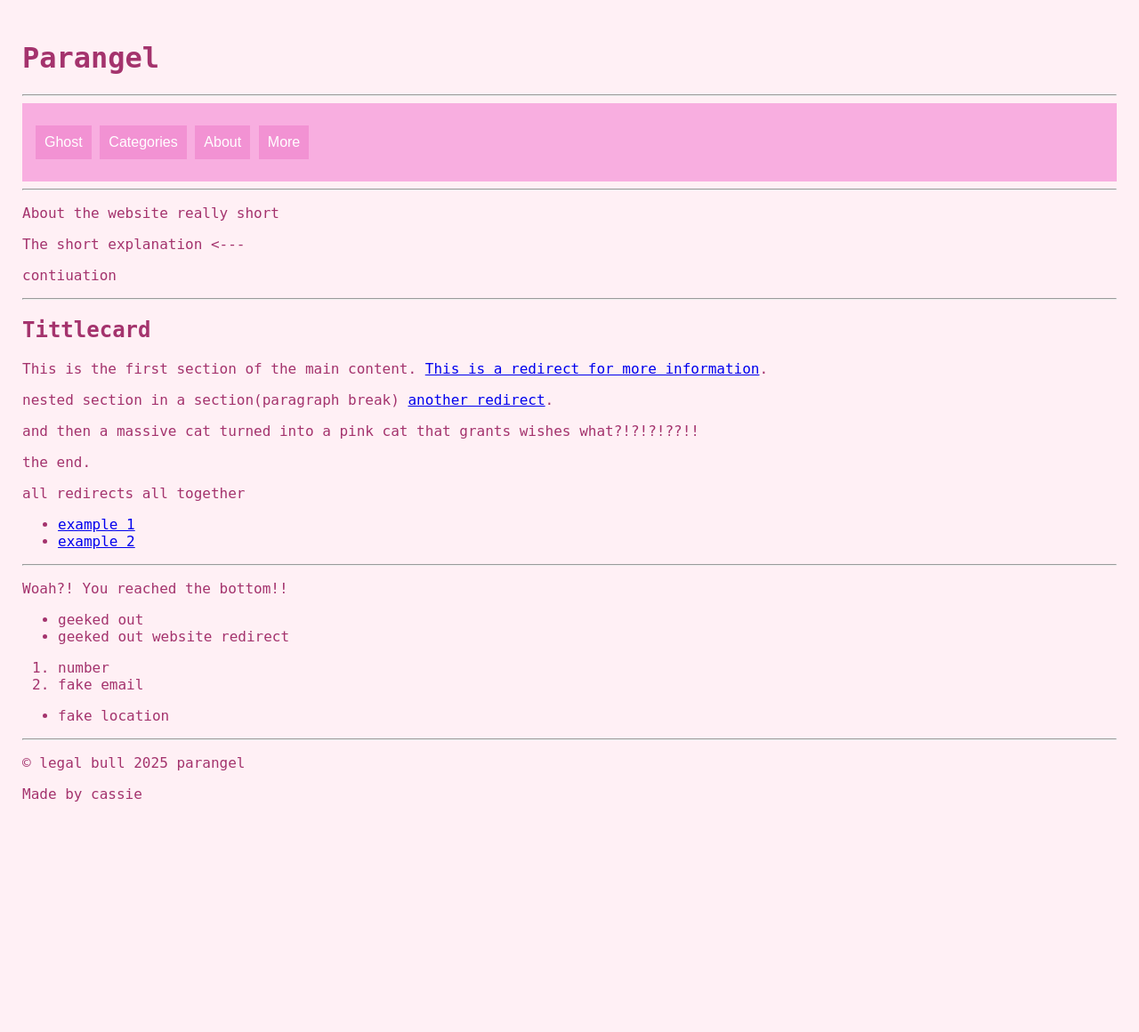
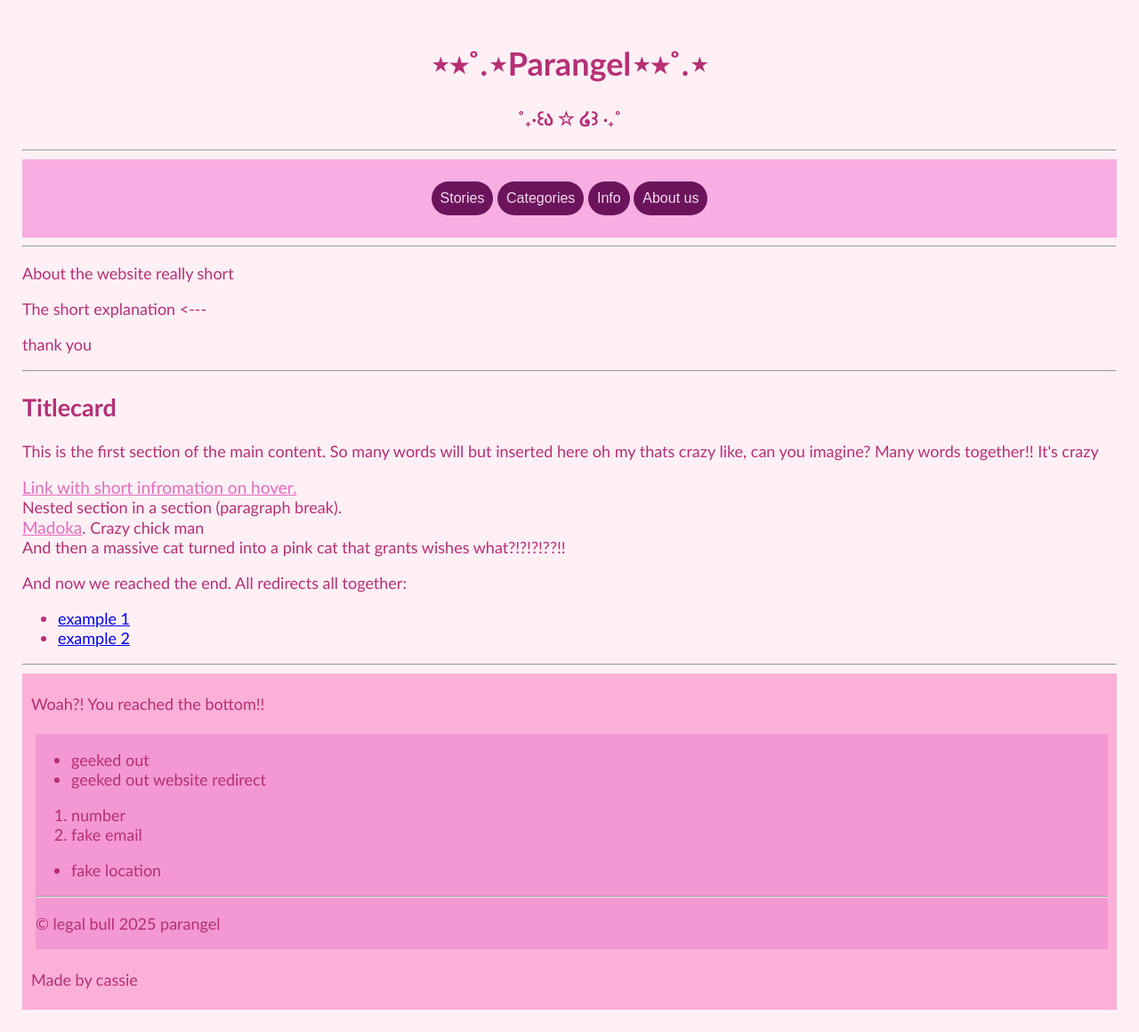
Before and after one commit to CouldbeCassie/bayaya, a PHP site: page /parangel.html in a window 1280 px wide. Shown: the whole page at 89% size. Before the commit the page ends 901 px from the top, so only its background shows below. Run offline with PHP 8.4, Linux system fonts and the light colour scheme.

Commit message:
123123123123

```diff
--- a/parangel.css
+++ b/parangel.css
@@ -1,12 +1,13 @@
 body {
-    font-family: 'Courier Prime', monospace;
+    font-family: 'Gill Sans', 'Gill Sans MT', Calibri, 'Trebuchet MS', sans-serif;
     background: lavenderblush;
     min-height: 100vh; /* Ensures the body takes at least the full viewport height */
     width: 100%; /* Ensures the body takes the full width */
     box-sizing: border-box; /* Include padding and border in the element's total width and height */
     margin: 0; /* Remove default margin */
     padding: 25px;
-    color: rgb(164, 51, 109);
+    color: rgb(182, 47, 117);
+    font-size: large;
 }
 
 /*header area*/
@@ -18,8 +19,9 @@ body {
 nav {
     display: flex;
     flex-direction: row;
-    justify-content: space-between;
+    justify-content: space-evenly;
     align-items: center;
+    flex-wrap: wrap;
 }
 
 /*Dropdown*/
@@ -29,8 +31,9 @@ nav {
 }
 
 .dropbtn, button {
-    background-color: #f292d3;
-    color: white;
+    background-color: #6b145c;
+    border-radius: 50px;
+    color: rgb(244, 218, 235);
     padding: 10px;
     font-size: 16px;
     border: none;
@@ -42,7 +45,7 @@ nav {
     position: absolute;
     background-color: #f1f1f1;
     min-width: 160px;
-    box-shadow: 0px 8px 16px 0px rgba(0,0,0,0.2);
+    box-shadow: 0px 8px 16px 0px rgba(0, 0, 0, 0.2);
     z-index: 1;
 }
 
@@ -73,3 +76,53 @@ button:hover {
 
 /*dropdown end*/
 /*header area end*/
+.info {
+    text-decoration: underline;
+    color: #e16cbe;
+    border: none;
+    cursor: pointer;
+    font-size: 19px;
+}
+
+.information {
+    width: fit-content;
+    position: relative; /* Ensure positioning context for child elements */
+}
+
+.infotag {
+    display: none;
+    background-color: #fec8e5;
+    border-radius: 20px;
+    width: fit-content;
+    z-index: 1;
+    position:absolute; /* Position absolutely relative to the parent .information */
+    left: 0;
+}
+
+.infotag p {
+    padding: 4px 4px;
+    text-decoration: none;
+}
+
+/* Display infotag when hovering over .info */
+.information .info:hover + .infotag {
+    display: block;
+}
+
+/* Hide infotag when not hovering over .info */
+.information:hover .infotag {
+    display: none;
+}
+/*i hate this this will be used alot*/
+footer{
+    background-color: rgba(249, 117, 187, 0.511);
+    margin: 0px;
+    padding: 5px 5px 5px 10px;
+    display: flex;
+    flex-direction: column;
+    flex-wrap: wrap;
+}
+.footer{
+    background: #ec82cb80;
+    margin: 5px;
+}
--- a/parangel.html
+++ b/parangel.html
@@ -8,19 +8,21 @@
 </head>
 <body>
 <header>
-    <h1>Parangel</h1>
+    <h1 style="text-align: center;">⋆⭒˚.⋆Parangel⋆⭒˚.⋆</h1>
+    <h3 style="text-align: center;">˚₊‧꒰ა ☆ ໒꒱ ‧₊˚</h3>
 </header>
 <hr>
 <div class="navigation">
     <nav>
         <div>
             <div class="dropdown">
-                <button class="dropbtn">Ghost</button>
+                <button class="dropbtn">Stories</button>
                 <div class="dropdown-content">
-                    <a href="#">European</a>
-                    <a href="#">Asian</a>
+                    <a href="#">Europe</a>
+                    <a href="#">Asia</a>
                     <a href="#">Africa</a>
-                    <a href="#">North/South America</a>
+                    <a href="#">South/North America</a>
+                    <a href="#">Oceania</a>
                 </div>
             </div>
             <div class="dropdown">
@@ -29,10 +31,11 @@
                     <a href="#">Facts</a>
                     <a href="#">Gadgets</a>
                     <a href="#">Games</a>
+                    <a href="#">Ghost</a>
                 </div>
             </div>
-            <button>About</button>
-            <button>More</button>
+             <button>Info</button>
+             <button>About us</button>
         </div>
     </nav>
 </div>
@@ -42,31 +45,42 @@
     <section>
         The short explanation <---
     </section>
-    <p> contiuation</p>
+    <p>thank you</p>
 </main>
 <hr>
 <section>
-    <section>
-        <h2>Tittlecard</h2>
-        <p>This is the first section of the main content.
-        <a href="#">This is a redirect for more information</a>.</p>
-        <section>
-            <p>nested section in a section(paragraph break)
-            <a href="#">another redirect</a>.</p>
-            <p>and then a massive cat turned into a pink cat that grants wishes what?!?!?!??!!</p>
-        </section>
-       the  end.
-    </section>
-    <p>all redirects all together</P>
-    <ul>
-        <li> <a href="#">example 1</a></li>
-       <li><a href="#"> example 2</a></li>
-    </ul>
+    <h2>Titlecard</h2>
+    <p>
+        This is the first section of the main content.
+        So many words will but inserted here oh my thats crazy like, can you imagine? Many words together!! It's crazy
+    </p>
+    <p>
+        <div class="information">
+            <a  href="#" class="info">Link with short infromation on hover.</a>
+            <div class="infotag">
+                <p>Woah tou dont really need to click to figure this out? But the information will be short so u gotta click to leearn more</p>
+            </div>
+        </div>  Nested section in a section (paragraph break).
+    <div class="information">
+        <a href="#" class="info">Madoka</a>. Crazy chick man
+        <div class="infotag">
+            <p>Madoka is a magical girl click to read more</p>
+        </div>
+    </div>And then a massive cat turned into a pink cat that grants wishes what?!?!?!??!!
+    </p>
+    <p>
+        And now  we reached the end. All redirects all together:
+    </p>
+        <ul>
+            <li><a href="#">example 1</a></li>
+            <li><a href="#"> example 2</a></li>
+        </ul>
 </section>
+
 <hr>
 <footer>
     <p>Woah?! You reached the bottom!!</p>
-    <section>
+    <section class="footer">
         <ul>
             <li>geeked out</li>
             <li>geeked out website redirect</li>
```
Also changed, not shown: 6 other files.
